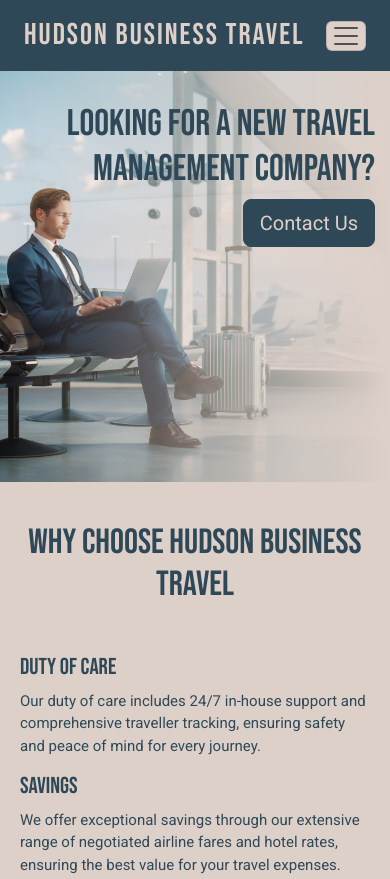
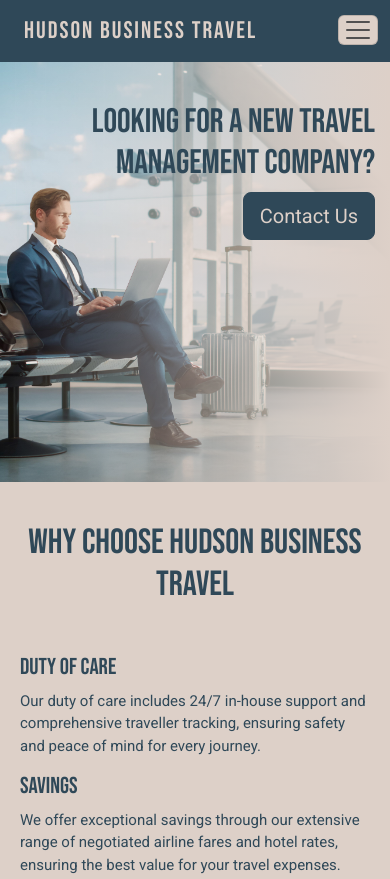
Before and after one commit to Ty-Thetravelguy/hudson-business-travel, a plain HTML site: page index.html in a window 390 px wide. Shown: the top 879 px of the page. Drawn offline with nearby package versions, Linux system fonts and the light colour scheme.

Commit message:
amended some of the media queries to enqure better viewing on smaller devises

```diff
--- a/assets/css/style.css
+++ b/assets/css/style.css
@@ -575,36 +575,19 @@
 
 /*----------------------------------------------------- Media Queries */
 
-@media (min-width: 769px) {
+@media (max-width: 768px) {
+
+    .logo-section {
+        font-size: 35px;
+    }
+
     .navbar-toggler {
-        position: relative;
+        position: absolute;
         font-size: 24px;
         width: 40px;
         height: 30px;
-        margin-right: 20px;
-    }
-
-    .hamburger-menu span {
-        position: absolute;
-        top: 4px;
-        left: 4px;
-        right: 4px;
-        width: 30px;
-        height: 20px;
-    }
-}
-
-@media (max-width: 768px) {
-
-    .logo-section {
-        font-size: 30px;
-    }
-
-    .navbar-toggler {
-        position: relative;
-        font-size: 24px;
-        width: 40px;
-        height: 30px;
+        right: 0px;
+        top: 22px;
     }
 
     .hamburger-menu span {
@@ -687,6 +670,14 @@
 
 @media (max-width: 425px) {
 
+    .logo-section {
+        font-size: 24px;
+    }
+
+    .navbar-toggler {
+        top: 15px;
+    }
+
     .hero-img-home {
         height: 50vh;
     }
@@ -699,7 +690,7 @@
     .what-text-content-section h1,
     .sustainability-section h1,
     .meet-the-team h1 {
-        font-size: 37px;
+        font-size: 34px;
     }
 
     .why-section-heading h3,
@@ -719,7 +710,6 @@
 
 @media (max-width: 320px) {
 
-
     .contact-hours-info p {
         font-size: 10px;
     }
```
